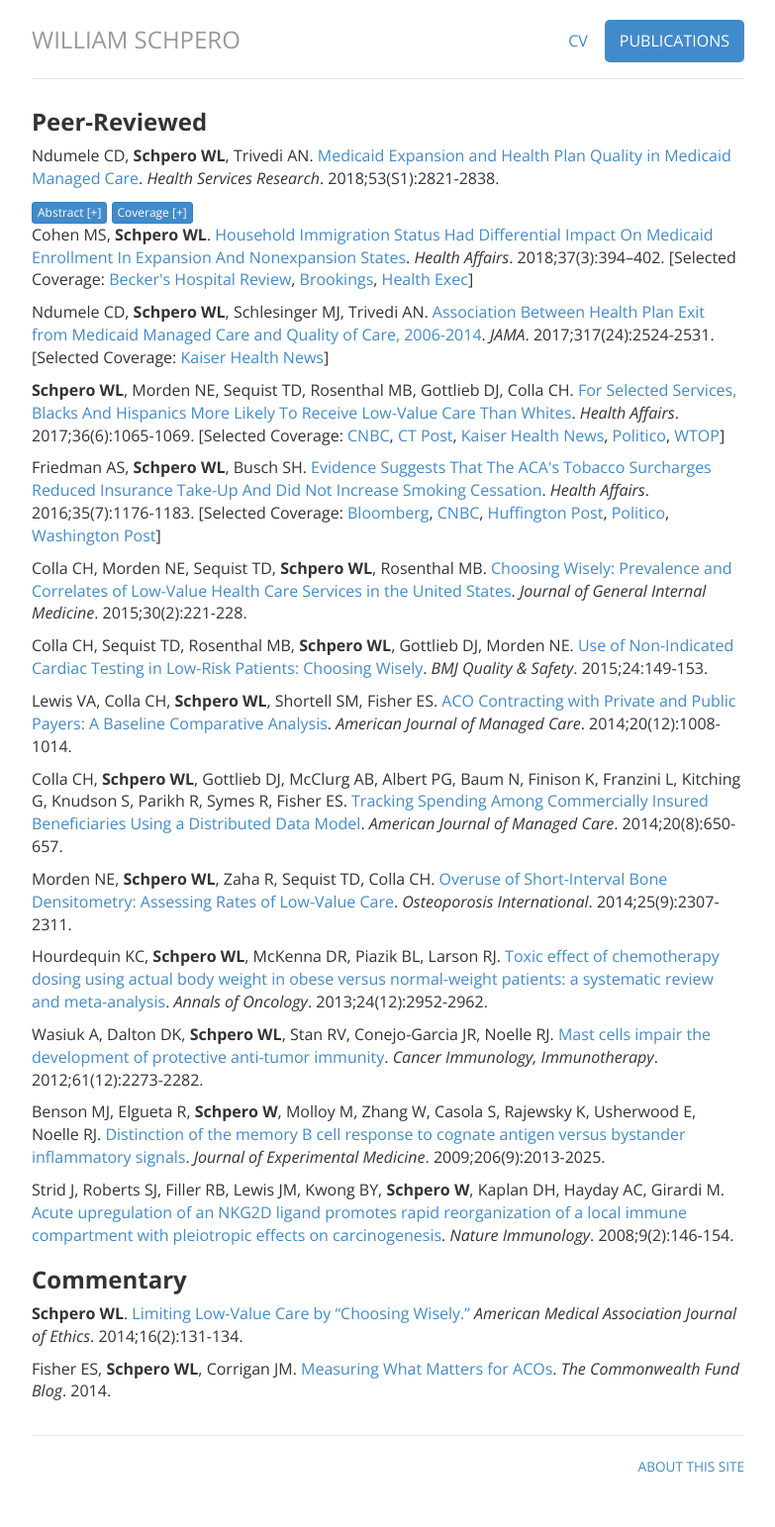
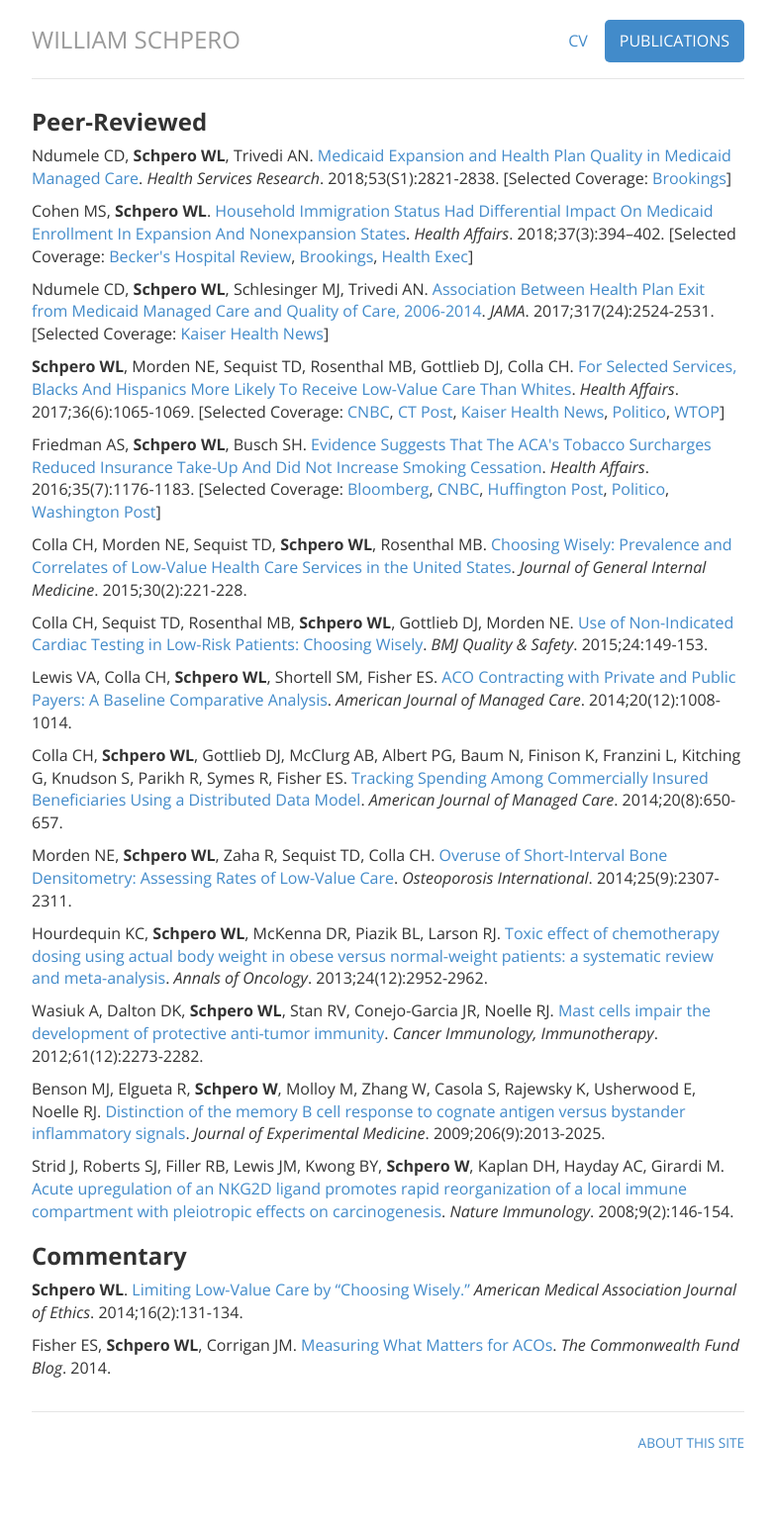
Before and after one commit to wschpero/wschpero.github.io, a Jekyll site: the page built from publications/index.html, in a window 1280 px wide. Shown: the whole page at 99% size, without its empty margins (248-1031 px from the left). Built offline with Jekyll 4.4.1, drawn with Linux system fonts in a browser that asks for light colours; after the commit the page ends 1519 px from its top, so only the background shows below that; some of the changed lines change nothing that is shown.

Commit message:
Revert "Updates"

```diff
--- a/_layouts/default.html
+++ b/_layouts/default.html
@@ -8,14 +8,14 @@
 
 			{% include header.html %}
 
-			{% include scripts.html %}
-
 			{{ content }}
 
 			{% include footer.html %}
 
 		</div> <!-- /container -->
 
+		{% include scripts.html %}
+
 	</body>
 
 </html>
--- a/publications/index.html
+++ b/publications/index.html
@@ -7,20 +7,7 @@ publications: active
 
 <p><h3><b>Peer-Reviewed</b></h3></p>
 
-<p>Ndumele CD, <b>Schpero WL</b>, Trivedi AN. <a href="https://www.ncbi.nlm.nih.gov/pubmed/29230801" target="_blank">Medicaid Expansion and Health Plan Quality in Medicaid Managed Care</a>. <i>Health Services Research</i>. 2018;53(S1):2821-2838.</p>
-  <button type="button" class="btn btn-primary btn-xs" data-toggle="collapse" data-target="#abstract">Abstract [+]</button>
-  <button type="button" class="btn btn-primary btn-xs" data-toggle="collapse" data-target="#coverage">Coverage [+]</button>
-  <div id="abstract" class="collapse">
-    <p>OBJECTIVE: To assess the effect of the 2014 Medicaid expansion on Medicaid managed care plan quality.</p>
-    <p>DATA SOURCES: Three composite measures of plan-level quality constructed from the Health Care Effectiveness Data and Information Set.</p>
-    <p>STUDY SETTING: One hundred and sixty-three plans in 27 Medicaid expansion states and 100 plans in 14 nonexpansion states.</p>
-    <p>STUDY DESIGN: Quasi-experimental difference-in-differences (DID) analysis, comparing quality before (2011-13) and after (2014-15) Medicaid expansion in states that elected to expand Medicaid eligibility and those that did not.</p>
-    <p>PRINCIPAL FINDINGS: Mean plan enrollment increased from 130,533 to 274,259 in expansion states and from 105,449 to 148,194 in nonexpansion states. The proportion of enrollees receiving recommended preventive care increased from 62.6 to 65.2 percent in expansion states and from 59.3 to 62.5 percent in nonexpansion states (adjusted DID: -0.7 percentage points [95% CI -2.2, 0.7]). The proportion of enrollees receiving recommended chronic disease care management increased from 65.4 to 66.0 percent in expansion states and from 62.5 to 63.1 percent in nonexpansion states (adjusted DID: 1.1 percentage points [95% CI -0.5, 2.6]). We observed similar patterns for the receipt of recommended maternity care.</p>
-    <p>CONCLUSIONS: Medicaid expansion increased enrollment in managed care plans, but it did not result in erosion of quality.</p>
-  </div>
-  <div id="coverage" class="collapse">
-    <a href="https://www.brookings.edu/blog/usc-brookings-schaeffer-on-health-policy/2018/08/09/the-essential-scan-top-findings-in-health-policy-research-44/" target="_blank">Brookings</a>
-  </div>
+<p>Ndumele CD, <b>Schpero WL</b>, Trivedi AN. <a href="https://www.ncbi.nlm.nih.gov/pubmed/29230801" target="_blank">Medicaid Expansion and Health Plan Quality in Medicaid Managed Care</a>. <i>Health Services Research</i>. 2018;53(S1):2821-2838. [Selected Coverage: <a href="https://www.brookings.edu/blog/usc-brookings-schaeffer-on-health-policy/2018/08/09/the-essential-scan-top-findings-in-health-policy-research-44/" target="_blank">Brookings</a>]</p>
 
 <p>Cohen MS, <b>Schpero WL</b>. <a href="https://www.ncbi.nlm.nih.gov/pubmed/29505360" target="_blank">Household Immigration Status Had Differential Impact On Medicaid Enrollment In Expansion And Nonexpansion States</a>. <i>Health Affairs</i>. 2018;37(3):394–402. [Selected Coverage: <a href="https://www.beckershospitalreview.com/payer-issues/in-nonexpansion-states-people-in-homes-with-undocumented-immigrants-less-likely-to-enroll-in-medicaid.html" target="_blank">Becker's Hospital Review</a>, <a href="https://www.brookings.edu/blog/up-front/2018/03/15/hutchins-roundup-labor-market-slack-undocumented-households-and-medicaid-and-more/" target="_blank">Brookings</a>, <a href="http://healthexec.com/topics/policy/immigration-status-impacts-medicaid-enrollment-rates-non-aca-expansion-states" target="_blank">Health Exec</a>]</p>
 
```
